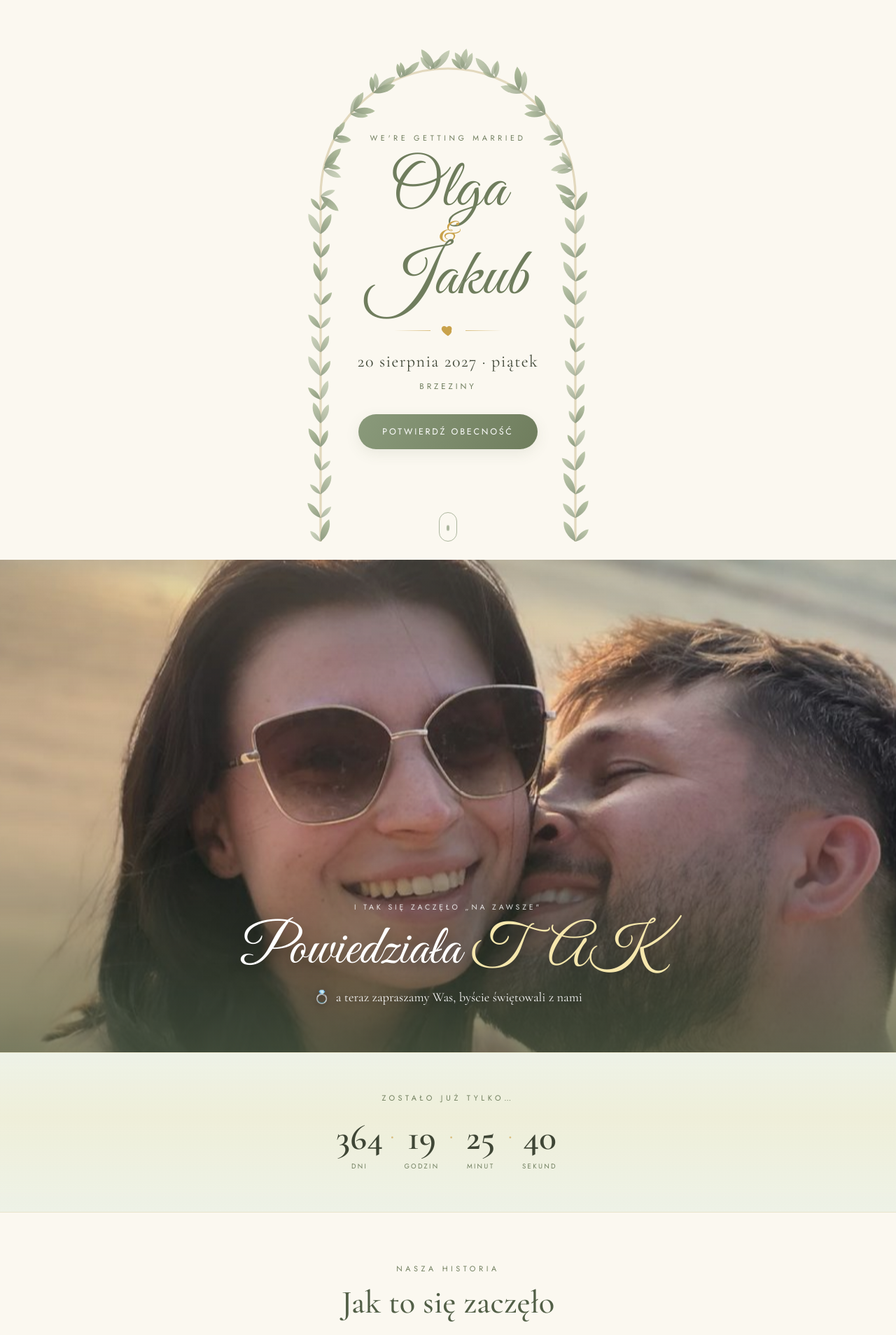
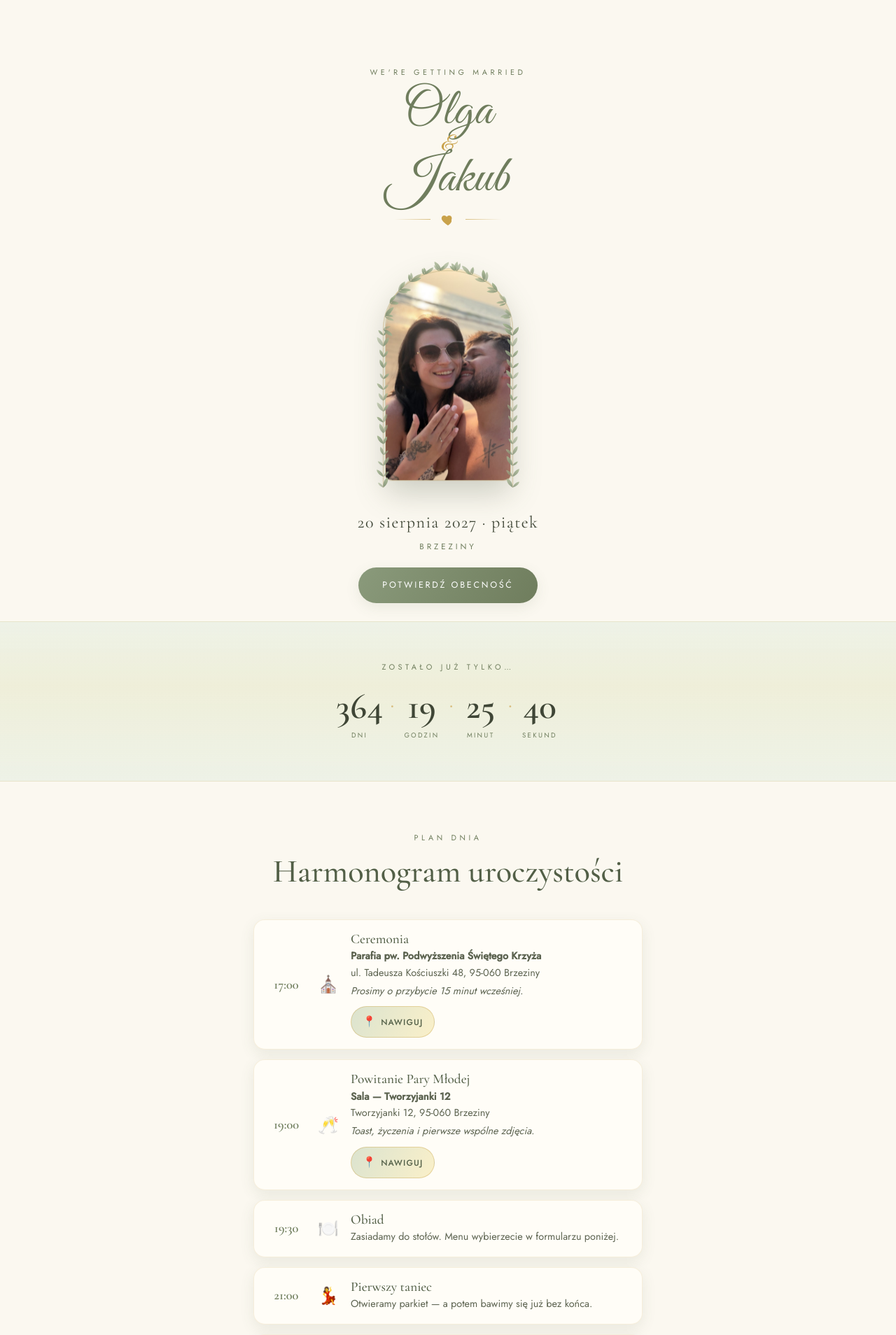
Before and after one commit to instalatorhydraulika-cloud/instalator24.pl, a PHP site: page / in a window 1280 px wide, after a click on "POTWIERDŹ OBECNOŚĆ". Shown: the top 1908 px of the page at 70% size. Run offline with PHP 8.4, Linux system fonts and the light colour scheme.

Commit message:
Jedno zdjęcie w hero, pinezki Google Maps, dieta i alergie w RSVP
Struktura:
- usunięto galerię ze zdjęciami i lightbox (HTML, CSS, JS)
- usunięto sekcję "Nasza historia" (oś czasu) oraz sekcję zaręczyn
- usunięto martwe style i linki nawigacji po skasowanych sekcjach
- na stronie zostaje jedno zdjęcie: assets/hero.jpg, w łuku z girlandą
  liści, w pełni widoczne na pierwszym ekranie telefonu

Harmonogram i lokalizacje (z pinezkami Google Maps):
- ceremonia 17:00 — Parafia pw. Podwyższenia Świętego Krzyża,
  ul. Tadeusza Kościuszki 48, 95-060 Brzeziny
- wesele 19:00 — Sala, Tworzyjanki 12, 95-060 Brzeziny
- linki do map w planie dnia i w kartach informacyjnych

RSVP:
- nowe pytanie o dietę: jem wszystko / wegetariańska / wegańska
- wybór diety wege blokuje dania mięsne i rybne oraz podpowiada pasujące
- rozbudowana lista alergenów + pole na własne potrzeby żywieniowe
- dieta zapisywana w danych i pokazywana w podsumowaniu
- po wysłaniu: karta ze zdjęciem, napisem "Dziękujemy / i do zobaczenia!",
  datą i miejscem oraz konfetti

README: opis assets/hero.jpg i jak je podmienić.

Co-Authored-By: Claude Opus 5 <noreply@anthropic.com>
Claude-Session: https://claude.ai/code/session_018dk83Kg6Lbg4kyThnhbZy6

```diff
--- a/wedding/index.html
+++ b/wedding/index.html
@@ -66,9 +66,7 @@
     <span></span><span></span><span></span>
   </button>
   <div class="topnav-links" id="navLinks">
-    <a href="#historia">Nasza historia</a>
     <a href="#plan">Plan dnia</a>
-    <a href="#galeria">Galeria</a>
     <a href="#info">Informacje</a>
     <a href="#rsvp" class="topnav-cta">Potwierdź obecność</a>
   </div>
@@ -78,50 +76,41 @@
 
   <!-- ===================== HERO ===================== -->
   <header class="hero" id="hero">
-    <div class="hero-arch">
-      <svg class="arch-svg" viewBox="0 0 400 620" preserveAspectRatio="xMidYMax meet" aria-hidden="true">
+    <div class="hero-inner reveal">
+      <p class="hero-eyebrow">we're getting married</p>
+      <h1 class="hero-names">Olga<span class="amp">&amp;</span>Jakub</h1>
+      <div class="hero-rule"><span></span><svg viewBox="0 0 24 24" width="22" height="22" aria-hidden="true"><path d="M12 21s-7-4.35-9.33-8.6C1.1 9.2 2.7 5.5 6.2 5.5c2 0 3.2 1.2 3.8 2.2.6-1 1.8-2.2 3.8-2.2 3.5 0 5.1 3.7 3.53 6.9C19 16.65 12 21 12 21z" fill="#c9a24b"/></svg><span></span></div>
+
+      <!-- Jedyne zdjęcie na stronie — w łuku z girlandą liści -->
+      <figure class="hero-figure">
+        <svg class="arch-svg" viewBox="0 0 400 620" preserveAspectRatio="none" aria-hidden="true">
           <defs>
             <linearGradient id="leafGrad" x1="0" y1="0" x2="0" y2="1">
               <stop offset="0" stop-color="#a9b894"/>
               <stop offset="1" stop-color="#7c8b6f"/>
             </linearGradient>
           </defs>
-        <!-- łuk -->
           <path d="M60,600 L60,220 A140,140 0 0 1 340,220 L340,600"
                 fill="none" stroke="#c8b98a" stroke-width="2.5" opacity=".55"/>
-        <!-- girlanda liści wzdłuż łuku (lewa) -->
           <g class="arch-leaves arch-leaves-left" fill="url(#leafGrad)"></g>
           <g class="arch-leaves arch-leaves-right" fill="url(#leafGrad)"></g>
         </svg>
+        <div class="hero-photo">
+          <img id="heroPhoto" src="assets/hero.jpg"
+               alt="Olga i Jakub — zdjęcie narzeczeńskie wśród brzóz"
+               decoding="async" fetchpriority="high" width="1333" height="2000" />
         </div>
+      </figure>
 
-    <div class="hero-inner reveal">
-      <p class="hero-eyebrow">we're getting married</p>
-      <h1 class="hero-names">Olga<span class="amp">&amp;</span>Jakub</h1>
-      <div class="hero-rule"><span></span><svg viewBox="0 0 24 24" width="22" height="22" aria-hidden="true"><path d="M12 21s-7-4.35-9.33-8.6C1.1 9.2 2.7 5.5 6.2 5.5c2 0 3.2 1.2 3.8 2.2.6-1 1.8-2.2 3.8-2.2 3.5 0 5.1 3.7 3.53 6.9C19 16.65 12 21 12 21z" fill="#c9a24b"/></svg><span></span></div>
       <p class="hero-date">20 sierpnia 2027 · piątek</p>
       <p class="hero-place">Brzeziny</p>
       <a href="#rsvp" class="btn btn-primary hero-btn">Potwierdź obecność</a>
     </div>
 
-    <a href="#historia" class="scroll-cue" aria-label="Przewiń niżej">
+    <a href="#plan" class="scroll-cue" aria-label="Przewiń niżej">
       <span></span>
     </a>
   </header>
-
-  <!-- ===================== WYRÓŻNIONE: ZARĘCZYNY ===================== -->
-  <section class="feature" id="zareczyny" aria-label="Zaręczyny">
-    <div class="feature-media">
-      <img src="assets/photo-1.jpg" alt="Olga i Jakub — moment zaręczyn na plaży o zachodzie słońca"
-           loading="lazy" decoding="async" width="960" height="1280" />
-      <div class="feature-veil"></div>
-    </div>
-    <div class="feature-text reveal">
-      <span class="feature-eyebrow">i tak się zaczęło „na zawsze"</span>
-      <h2 class="feature-title">Powiedziała <em>TAK</em></h2>
-      <p class="feature-sub">💍 &nbsp;a teraz zapraszamy Was, byście świętowali z nami</p>
-    </div>
-  </section>
 
   <!-- ===================== ODLICZANIE ===================== -->
   <section class="countdown-band" aria-label="Odliczanie do ślubu">
@@ -138,44 +127,6 @@
     <p class="cd-done" id="cdDone" hidden>Ten dzień właśnie nadszedł — kochamy Was! 💛</p>
   </section>
 
-  <!-- ===================== NASZA HISTORIA ===================== -->
-  <section class="section story" id="historia">
-    <div class="section-head reveal">
-      <span class="eyebrow">nasza historia</span>
-      <h2>Jak to się zaczęło</h2>
-    </div>
-    <ol class="timeline">
-      <li class="reveal">
-        <span class="tl-dot"></span>
-        <img class="tl-photo" src="assets/thumb-3.jpg" alt="Olga i Jakub" loading="lazy" width="400" height="400" />
-        <span class="tl-year">2019</span>
-        <h3>Pierwsze spotkanie</h3>
-        <p>Przypadkowe „cześć", które zmieniło wszystko. Do dziś spieramy się, kto zaczął rozmowę pierwszy.</p>
-      </li>
-      <li class="reveal">
-        <span class="tl-dot"></span>
-        <img class="tl-photo" src="assets/thumb-4.jpg" alt="Olga i Jakub nad morzem" loading="lazy" width="400" height="400" />
-        <span class="tl-year">2021</span>
-        <h3>Wspólne życie</h3>
-        <p>Pierwsze mieszkanie, pierwsza roślina (przeżyła!) i tysiące małych codziennych chwil.</p>
-      </li>
-      <li class="reveal">
-        <span class="tl-dot"></span>
-        <img class="tl-photo" src="assets/thumb-1.jpg" alt="Zaręczyny — pierścionek" loading="lazy" width="400" height="400" />
-        <span class="tl-year">2026</span>
-        <h3>Oświadczyny</h3>
-        <p>Zachód słońca, drżące ręce i jedno wielkie „TAK". 💍</p>
-      </li>
-      <li class="reveal">
-        <span class="tl-dot"></span>
-        <img class="tl-photo" src="assets/thumb-5.jpg" alt="Olga i Jakub o zachodzie słońca" loading="lazy" width="400" height="400" />
-        <span class="tl-year">2027</span>
-        <h3>Mówimy „tak"</h3>
-        <p>20 sierpnia powiemy sobie to najważniejsze — i chcemy, żebyście byli tam z nami.</p>
-      </li>
-    </ol>
-  </section>
-
   <!-- ===================== PLAN DNIA ===================== -->
   <section class="section plan" id="plan">
     <div class="section-head reveal">
@@ -186,12 +137,28 @@
       <div class="agenda-item reveal">
         <div class="ag-time">17:00</div>
         <div class="ag-icon">⛪</div>
-        <div class="ag-body"><h3>Ceremonia</h3><p>Kościół Fara w Brzezinach (pw. Podwyższenia Św. Krzyża). Prosimy o przybycie 15 min wcześniej.</p></div>
+        <div class="ag-body">
+          <h3>Ceremonia</h3>
+          <p><strong>Parafia pw. Podwyższenia Świętego Krzyża</strong><br />
+             ul. Tadeusza Kościuszki 48, 95-060 Brzeziny</p>
+          <p class="ag-hint">Prosimy o przybycie 15 minut wcześniej.</p>
+          <a class="ag-map" aria-label="Nawiguj do kościoła w Google Maps" href="https://www.google.com/maps/search/?api=1&amp;query=Parafia%20pw.%20Podwy%C5%BCszenia%20%C5%9Awi%C4%99tego%20Krzy%C5%BCa%2C%20Tadeusza%20Ko%C5%9Bciuszki%2048%2C%2095-060%20Brzeziny" target="_blank" rel="noopener">
+            <span class="ag-pin" aria-hidden="true">📍</span> <span>Nawiguj</span>
+          </a>
+        </div>
       </div>
       <div class="agenda-item reveal">
         <div class="ag-time">19:00</div>
         <div class="ag-icon">🥂</div>
-        <div class="ag-body"><h3>Powitanie Pary Młodej</h3><p>Sala bankietowa w Tworzyjankach. Toast, życzenia i pierwsze wspólne zdjęcia.</p></div>
+        <div class="ag-body">
+          <h3>Powitanie Pary Młodej</h3>
+          <p><strong>Sala — Tworzyjanki 12</strong><br />
+             Tworzyjanki 12, 95-060 Brzeziny</p>
+          <p class="ag-hint">Toast, życzenia i pierwsze wspólne zdjęcia.</p>
+          <a class="ag-map" aria-label="Nawiguj na salę weselną w Google Maps" href="https://www.google.com/maps/search/?api=1&amp;query=Tworzyjanki%2012%2C%2095-060%20Brzeziny" target="_blank" rel="noopener">
+            <span class="ag-pin" aria-hidden="true">📍</span> <span>Nawiguj</span>
+          </a>
+        </div>
       </div>
       <div class="agenda-item reveal">
         <div class="ag-time">19:30</div>
@@ -214,33 +181,6 @@
         <div class="ag-body"><h3>Zabawa do białego rana</h3><p>Tańczymy do świtu. Bez poprawin — dajemy z siebie wszystko jednego wieczoru!</p></div>
       </div>
     </div>
-  </section>
-
-  <!-- ===================== GALERIA ===================== -->
-  <section class="section gallery" id="galeria">
-    <div class="section-head reveal">
-      <span class="eyebrow">chwile</span>
-      <h2>Nasza galeria</h2>
-      <p class="section-sub">Kilka kadrów z naszej wspólnej drogi. Więcej — już wkrótce.</p>
-    </div>
-    <div class="gallery-grid" id="galleryGrid">
-      <figure class="ph tall reveal" style="--i:0" data-full="assets/photo-1.jpg" data-cap="Powiedziała TAK 💍">
-        <img src="assets/photo-1.jpg" alt="Zaręczyny na plaży" loading="lazy" decoding="async" width="960" height="1280" />
-      </figure>
-      <figure class="ph tall reveal" style="--i:1" data-full="assets/photo-2.jpg" data-cap="Zachód słońca tylko dla nas">
-        <img src="assets/photo-2.jpg" alt="Zachód słońca na tarasie" loading="lazy" decoding="async" width="960" height="1280" />
-      </figure>
-      <figure class="ph reveal" style="--i:2" data-full="assets/photo-3.jpg" data-cap="Słoneczne dni we dwoje">
-        <img src="assets/photo-3.jpg" alt="Olga i Jakub nad morzem" loading="lazy" decoding="async" width="960" height="1280" />
-      </figure>
-      <figure class="ph reveal" style="--i:3" data-full="assets/photo-4.jpg" data-cap="Nasze wieczory">
-        <img src="assets/photo-4.jpg" alt="Olga i Jakub — elegancko" loading="lazy" decoding="async" width="960" height="1280" />
-      </figure>
-      <figure class="ph wide reveal" style="--i:4" data-full="assets/photo-5.jpg" data-cap="Patrząc w tę samą stronę">
-        <img src="assets/photo-5.jpg" alt="Olga i Jakub patrzą na zachód słońca" loading="lazy" decoding="async" width="960" height="1280" />
-      </figure>
-    </div>
-    <p class="gallery-note reveal">Dotknij zdjęcia, aby powiększyć.</p>
   </section>
 
   <!-- ===================== RSVP ===================== -->
@@ -346,10 +301,21 @@
     <!-- Podziękowanie po wysłaniu -->
     <div class="rsvp-thanks" id="rsvpThanks" hidden>
       <div class="thanks-card">
-        <div class="thanks-heart">💛</div>
+        <div class="thanks-photo">
+          <img src="assets/hero.jpg" alt="Olga i Jakub" loading="lazy" decoding="async" width="1333" height="2000" />
+          <div class="thanks-veil"></div>
+          <div class="thanks-overlay">
+            <span class="thanks-script">Dziękujemy</span>
+            <span class="thanks-sub">i do zobaczenia!</span>
+            <span class="thanks-when">20 sierpnia 2027 · Brzeziny</span>
+          </div>
+          <div class="thanks-confetti" id="thanksConfetti" aria-hidden="true"></div>
+        </div>
+        <div class="thanks-body">
           <h3 id="thanksTitle">Dziękujemy!</h3>
           <p id="thanksMsg"></p>
           <button type="button" class="btn btn-ghost" id="editAgain">Edytuj odpowiedź</button>
+        </div>
       </div>
     </div>
   </section>
@@ -384,17 +350,17 @@
       <article class="info-card reveal">
         <div class="ic-icon">⛪</div>
         <h3>Ceremonia</h3>
-        <p><strong>Kościół Fara w Brzezinach</strong><br />pw. Podwyższenia Św. Krzyża<br />ul. Kościuszki 48, 95-060 Brzeziny</p>
+        <p><strong>Parafia pw. Podwyższenia Świętego Krzyża</strong><br />(Fara w Brzezinach)<br />ul. Tadeusza Kościuszki 48, 95-060 Brzeziny</p>
         <p class="ic-note">Godz. 17:00 · prosimy o przybycie 15 min wcześniej.</p>
-        <a class="ic-map" href="https://maps.google.com/?q=Ko%C5%9Bci%C3%B3%C5%82%20Fara%20Brzeziny%20Ko%C5%9Bciuszki%2048" target="_blank" rel="noopener">Zobacz na mapie →</a>
+        <a class="ic-map" href="https://www.google.com/maps/search/?api=1&amp;query=Parafia%20pw.%20Podwy%C5%BCszenia%20%C5%9Awi%C4%99tego%20Krzy%C5%BCa%2C%20Tadeusza%20Ko%C5%9Bciuszki%2048%2C%2095-060%20Brzeziny" target="_blank" rel="noopener"><span aria-hidden="true">📍</span> Otwórz w Google Maps</a>
       </article>
 
       <article class="info-card reveal">
         <div class="ic-icon">🥂</div>
         <h3>Wesele</h3>
-        <p><strong>Sala bankietowa</strong><br />Tworzyjanki (gm. Brzeziny)</p>
+        <p><strong>Sala — Tworzyjanki 12</strong><br />Tworzyjanki 12, 95-060 Brzeziny</p>
         <p class="ic-note">Godz. 19:00 · zabawa do białego rana, bez poprawin.</p>
-        <a class="ic-map" href="https://maps.google.com/?q=Tworzyjanki%20sala%20bankietowa%20Brzeziny" target="_blank" rel="noopener">Zobacz na mapie →</a>
+        <a class="ic-map" href="https://www.google.com/maps/search/?api=1&amp;query=Tworzyjanki%2012%2C%2095-060%20Brzeziny" target="_blank" rel="noopener"><span aria-hidden="true">📍</span> Otwórz w Google Maps</a>
       </article>
     </div>
 
--- a/wedding/style.css
+++ b/wedding/style.css
@@ -315,24 +315,38 @@ h1,h2,h3{font-family:var(--serif);font-weight:500;line-height:1.15;margin:0}
 .hero{
   position:relative;min-height:100svh;
   display:flex;flex-direction:column;align-items:center;justify-content:center;
-  text-align:center;padding:110px 22px 90px;overflow:hidden;
+  text-align:center;padding:84px 22px 26px;overflow:hidden;
 }
-.hero-arch{position:absolute;inset:0;display:flex;justify-content:center;align-items:flex-end;pointer-events:none}
-.arch-svg{width:min(96vw,520px);height:auto;opacity:.9}
-.arch-leaves{}
+/* zdjęcie w łuku z girlandą — jedyne zdjęcie na stronie */
+.hero-figure{
+  position:relative;margin:14px auto 18px;
+  width:min(66vw,264px);aspect-ratio:400/560;
+}
+.arch-svg{position:absolute;inset:0;width:100%;height:100%;opacity:.95;pointer-events:none;z-index:3}
+.hero-photo{
+  position:absolute;left:16.2%;right:16.2%;top:14%;bottom:4.2%;
+  overflow:hidden;z-index:2;
+  border-radius:50% 50% 10px 10px / 27% 27% 2% 2%;
+  box-shadow:0 18px 44px rgba(82,95,71,.28), 0 0 0 1px rgba(201,162,75,.35);
+  background:linear-gradient(160deg,var(--sage-100),var(--butter-300));
+  animation:photoFloat 6s ease-in-out infinite;
+}
+.hero-photo img{width:100%;height:100%;object-fit:cover;object-position:center 22%;display:block}
+@keyframes photoFloat{0%,100%{transform:translateY(0)}50%{transform:translateY(-7px)}}
+@media (prefers-reduced-motion:reduce){.hero-photo{animation:none}}
 
 .hero-inner{position:relative;z-index:3;max-width:var(--maxw)}
-.hero-eyebrow{display:block;margin-bottom:20px}
+.hero-eyebrow{display:block;margin-bottom:12px}
 .hero-names{
-  font-size:clamp(3.4rem,20vw,6rem);
+  font-size:clamp(2.7rem,15vw,4.6rem);
   font-family:var(--script);color:var(--sage-700);font-weight:400;line-height:.95;
 }
 .hero-names .amp{display:block;font-size:.42em;color:var(--gold);margin:-.05em 0}
-.hero-rule{display:flex;align-items:center;justify-content:center;gap:14px;margin:18px 0 14px}
+.hero-rule{display:flex;align-items:center;justify-content:center;gap:14px;margin:12px 0 8px}
 .hero-rule span{height:1px;width:52px;background:linear-gradient(90deg,transparent,var(--gold-soft))}
 .hero-rule span:last-child{background:linear-gradient(90deg,var(--gold-soft),transparent)}
 .hero-date{font-family:var(--serif);font-size:1.5rem;color:var(--ink);letter-spacing:.06em;margin:2px 0}
-.hero-place{font-size:.72rem;letter-spacing:.34em;text-transform:uppercase;color:var(--sage-700);margin:6px 0 30px}
+.hero-place{font-size:.72rem;letter-spacing:.34em;text-transform:uppercase;color:var(--sage-700);margin:6px 0 20px}
 .hero-btn{}
 
 .scroll-cue{position:absolute;bottom:26px;left:50%;transform:translateX(-50%);width:26px;height:42px;border:1.5px solid var(--sage-500);border-radius:16px;display:flex;justify-content:center;opacity:.7}
@@ -394,36 +397,22 @@ h1,h2,h3{font-family:var(--serif);font-weight:500;line-height:1.15;margin:0}
   border-radius:16px;padding:16px 18px;box-shadow:var(--shadow-sm);
 }
 .ag-time{font-family:var(--serif);font-size:1.15rem;font-weight:600;color:var(--sage-700);text-align:center;line-height:1.05}
+.ag-hint{font-style:italic;color:var(--sage-700);font-size:.86rem;margin-top:4px}
+.ag-map{
+  display:inline-flex;align-items:center;gap:6px;margin-top:10px;
+  font-family:var(--sans);font-size:.74rem;letter-spacing:.1em;text-transform:uppercase;
+  font-weight:500;text-decoration:none;color:var(--sage-900,#3f4a37);
+  background:linear-gradient(120deg,var(--sage-100),var(--butter-300));
+  border:1px solid rgba(201,162,75,.4);border-radius:40px;padding:9px 16px;
+  transition:transform .25s var(--ease),box-shadow .25s,filter .25s;
+}
+.ag-map:hover{transform:translateY(-2px);box-shadow:0 8px 20px rgba(82,95,71,.2);filter:brightness(1.04)}
+.ag-pin{font-size:.95rem;animation:pinBob 2.2s ease-in-out infinite}
+@keyframes pinBob{0%,100%{transform:translateY(0)}50%{transform:translateY(-2px)}}
 .ag-icon{font-size:1.5rem;text-align:center}
 .ag-body h3{font-size:1.2rem;color:var(--sage-900)}
 .ag-body p{margin:2px 0 0;font-size:.9rem;color:var(--ink-soft)}
 
-/* =======================================================
-   GALERIA
-======================================================= */
-.gallery-grid{display:grid;grid-template-columns:repeat(2,1fr);grid-auto-rows:118px;gap:12px}
-.ph{
-  position:relative;margin:0;border-radius:18px;overflow:hidden;cursor:pointer;
-  border:1px solid rgba(201,162,75,.25);box-shadow:var(--shadow-sm);
-  grid-row:span 2;transition-delay:calc(var(--i) * .09s);
-  -webkit-tap-highlight-color:transparent;
-}
-.ph.tall{grid-row:span 3}
-.ph.wide{grid-column:span 2;grid-row:span 2}
-.ph img{width:100%;height:100%;object-fit:cover;display:block;
-  transition:transform .9s var(--ease);transform:scale(1.02)}
-.ph::after{content:"";position:absolute;inset:0;
-  background:linear-gradient(180deg,transparent 55%, rgba(63,70,54,.34));
-  opacity:0;transition:opacity .4s}
-.ph:hover img,.ph:active img{transform:scale(1.09)}
-.ph:hover::after{opacity:1}
-.ph-cap{position:absolute;left:14px;right:14px;bottom:12px;z-index:2;color:#fff;
-  font-family:var(--serif);font-size:1rem;font-style:italic;line-height:1.25;
-  opacity:0;transform:translateY(8px);transition:.45s var(--ease);
-  text-shadow:0 2px 8px rgba(0,0,0,.4);pointer-events:none}
-.ph:hover .ph-cap{opacity:1;transform:none}
-.gallery-note{text-align:center;margin-top:18px;font-size:.82rem;color:var(--ink-soft)}
-.gallery-note code{background:var(--sage-050);padding:2px 6px;border-radius:6px;font-size:.8em}
 
 /* =======================================================
    RSVP — formularz
@@ -541,66 +612,12 @@ h1,h2,h3{font-family:var(--serif);font-weight:500;line-height:1.15;margin:0}
 .footer-date{letter-spacing:.28em;text-transform:uppercase;font-size:.72rem;color:var(--sage-700);margin:8px 0 18px}
 .footer-love{color:var(--ink-soft);font-style:italic;margin:0 0 24px;font-family:var(--serif);font-size:1.1rem}
 
-/* =======================================================
-   WYRÓŻNIONE — ZARĘCZYNY (parallax + Ken Burns)
-======================================================= */
-.feature{position:relative;min-height:88svh;display:flex;align-items:flex-end;
-  justify-content:center;overflow:hidden;scroll-margin-top:70px}
-.feature-media{position:absolute;inset:0}
-.feature-media img{width:100%;height:100%;object-fit:cover;object-position:center 38%;
-  transform:scale(1.08);animation:kenburns 18s ease-in-out infinite alternate}
-@keyframes kenburns{
-  0%{transform:scale(1.08) translate(0,0)}
-  100%{transform:scale(1.18) translate(-2%,-2%)}
-}
-.feature-veil{position:absolute;inset:0;
-  background:
-    linear-gradient(180deg, rgba(63,70,54,.18) 0%, transparent 30%, rgba(63,70,54,.10) 55%, rgba(82,95,71,.72) 100%)}
-.feature-text{position:relative;z-index:2;text-align:center;color:#fff;padding:0 24px 64px}
-.feature-eyebrow{display:block;text-transform:uppercase;letter-spacing:.36em;font-size:.66rem;
-  color:rgba(255,255,255,.85);margin-bottom:14px}
-.feature-title{font-family:var(--script);font-weight:400;font-size:clamp(3rem,17vw,5rem);
-  line-height:.95;text-shadow:0 4px 20px rgba(0,0,0,.35)}
-.feature-title em{font-style:normal;color:var(--butter-400)}
-.feature-sub{margin:14px 0 0;font-family:var(--serif);font-size:1.15rem;
-  color:rgba(255,255,255,.95);text-shadow:0 2px 10px rgba(0,0,0,.4)}
-
-/* miniatury w osi czasu */
-.timeline li{padding-left:20px}
-.tl-photo{position:absolute;right:0;top:2px;width:64px;height:64px;border-radius:50%;
-  object-fit:cover;border:2px solid var(--butter-400);box-shadow:var(--shadow-sm);
-  transition:transform .5s var(--ease)}
-.timeline li:hover .tl-photo{transform:scale(1.08) rotate(-3deg)}
-.timeline h3,.timeline p{padding-right:80px}
-
-/* =======================================================
-   LIGHTBOX
-======================================================= */
-.lightbox{position:fixed;inset:0;z-index:500;display:flex;align-items:center;justify-content:center;
-  background:rgba(45,52,38,.92);backdrop-filter:blur(6px);
-  opacity:0;visibility:hidden;transition:opacity .4s var(--ease),visibility .4s}
-.lightbox.show{opacity:1;visibility:visible}
-.lb-figure{margin:0;max-width:92vw;max-height:82svh;display:flex;flex-direction:column;align-items:center;gap:14px}
-.lb-figure img{max-width:92vw;max-height:74svh;border-radius:12px;
-  box-shadow:0 20px 60px rgba(0,0,0,.5);animation:lbpop .45s var(--ease)}
-@keyframes lbpop{0%{opacity:0;transform:scale(.92)}100%{opacity:1;transform:none}}
-.lb-figure figcaption{color:#fff;font-family:var(--serif);font-style:italic;font-size:1.15rem;text-align:center}
-.lb-close{position:absolute;top:calc(16px + env(safe-area-inset-top));right:20px;z-index:2;
-  width:46px;height:46px;border-radius:50%;border:none;cursor:pointer;
-  background:rgba(255,255,255,.15);color:#fff;font-size:1.8rem;line-height:1;display:grid;place-items:center}
-.lb-nav{position:absolute;top:50%;transform:translateY(-50%);z-index:2;
-  width:52px;height:52px;border-radius:50%;border:none;cursor:pointer;
-  background:rgba(255,255,255,.14);color:#fff;font-size:2rem;line-height:1;display:grid;place-items:center;
-  transition:background .3s}
-.lb-nav:hover{background:rgba(255,255,255,.28)}
-.lb-prev{left:12px}.lb-next{right:12px}
 
 /* =======================================================
    RESPONSYWNOŚĆ — większe ekrany (opcjonalnie ładniej)
 ======================================================= */
 @media(min-width:640px){
-  .info-cards{display:grid;grid-template-columns:repeat(3,1fr)}
-  .gallery-grid{grid-template-columns:repeat(3,1fr)}
+  .info-cards{display:grid;grid-template-columns:repeat(2,1fr);align-items:start}
   .topnav-links{position:static;inset:auto;flex-direction:row;background:none;opacity:1;visibility:visible;transform:none;gap:26px;justify-content:flex-end}
   .topnav-links a{font-family:var(--sans);font-size:.78rem;letter-spacing:.16em;text-transform:uppercase}
   .topnav-links a.topnav-cta{font-size:.72rem;padding:10px 22px}
```
Also changed, not shown: other parts of wedding/index.html (+19 -15 lines), other parts of wedding/style.css (+91 -20 lines), wedding/script.js (+55 -68 lines), wedding/README.md, wedding/assets/hero.jpg (added). Lines whose indentation alone changed are shown as unchanged.
